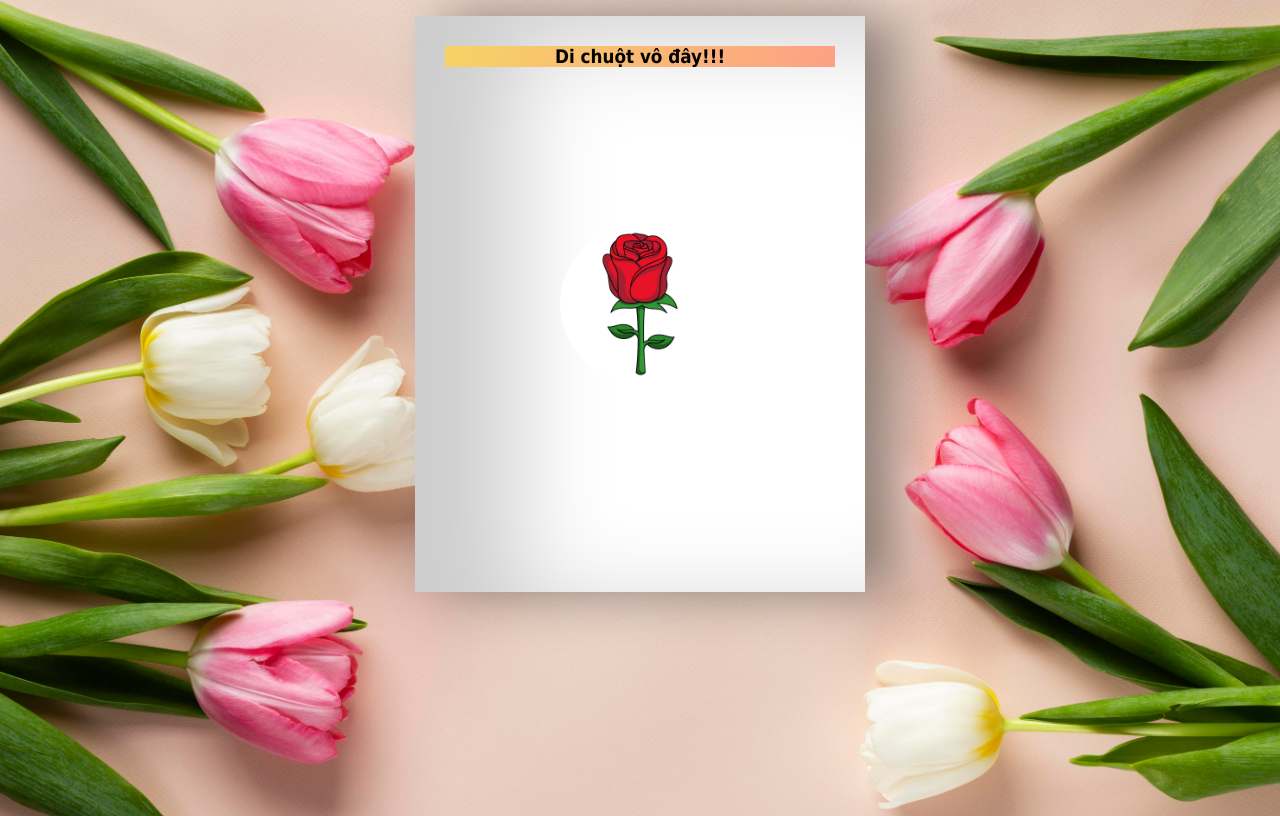
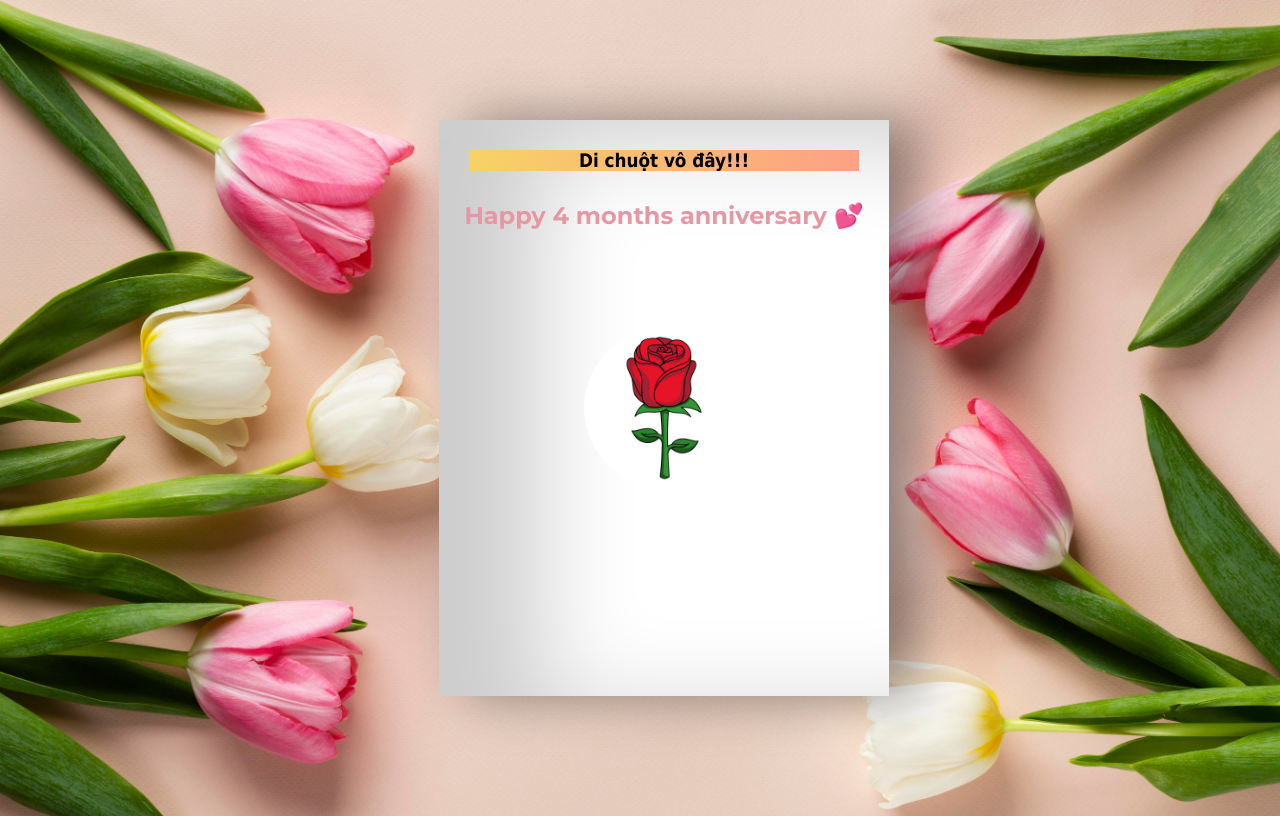
Before and after one commit to kuangbuckk/anni-4m, an Angular app: page / in a window 1280 px wide. Built offline with nearby package versions, Linux system fonts and the light colour scheme.

Commit message:
first commit 5

```diff
--- a/src/app/app.component.css
+++ b/src/app/app.component.css
@@ -13,11 +13,11 @@ body {
 /* Card container */
 .birthdayCard {
   position: absolute;
-  top: 38%; /* Move the card slightly upward */
+  top: 40%; /* Move the card slightly upward */
   left: 50%;
   transform: translate(-50%, -50%) perspective(2500px);
-  width: 28.125rem; /* 300px to rem */
-  height: 36rem; /* 400px to rem */
+  width: 25.125rem; /* 300px to rem */
+  height: 25em; /* 400px to rem */
   cursor: pointer;
   transform-style: preserve-3d;
   transition: 1s;
@@ -36,8 +36,13 @@ body {
   transform: rotateY(-160deg);
 }
 
-.birthdayCard:hover .happy,
-.birthdayCard.opened .happy {
+.birthdayCard:hover .happy ,
+.birthdayCard.opened .happy  {
+  visibility: hidden;
+}
+
+.birthdayCard:hover .title ,
+.birthdayCard.opened .title  {
   visibility: hidden;
 }
 
@@ -76,6 +81,14 @@ body {
   backface-visibility: visible;
 }
 
+.title {
+  font-family: 'Montserrat', sans-serif;
+  margin: 0.9375rem; /* 15px to rem */
+  text-align: center;
+  color: rgb(230, 151, 164);
+  transition: 0.1s;
+  backface-visibility: visible;
+}
 .back {
   font-family: Tahoma, sans-serif;
   color: #333;
--- a/src/app/app.component.html
+++ b/src/app/app.component.html
@@ -2,6 +2,7 @@
     <div class="birthdayCard" [class.opened]="isOpened" (click)="toggleCard()">
         <div class="cardFront">
             <h3 class="happy">Di chuột vô đây!!!</h3>
+            <h2 class="title" style="text-align: center; color: rgb(230, 151, 164);">Happy 4 months anniversary 💕</h2>
             <div class="balloons">
             <div class="balloonOne"></div>
             <div class="balloonTwo"></div>
```
